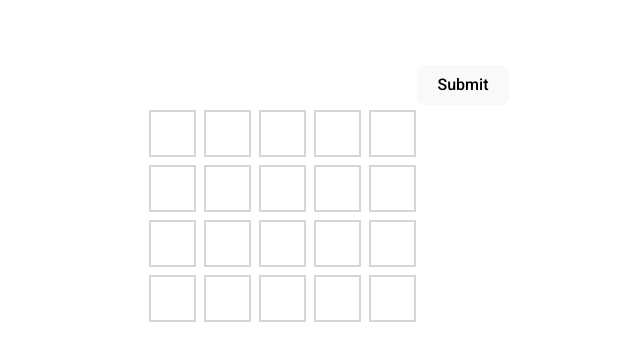
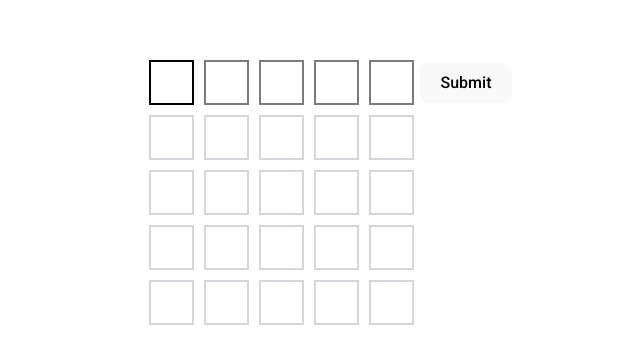
Before and after one commit to bessonv/wordle-clone, a React app: page / in a window 1280 px wide. Shown: the part 203-566 px from the top of the page, without its empty margins (359-999 px from the left). Built offline with nearby package versions, Linux system fonts and the light colour scheme; the HTML template or start-up script is replaced by a standard one.

Commit message:
change input component

```diff
--- a/src/App.css
+++ b/src/App.css
@@ -48,7 +48,7 @@ html, body, input {
   width: 300px;
 }
 
-.answer {
+.answer, .input {
   display: flex;
   flex-direction: row;
   flex-wrap: nowrap;
@@ -67,33 +67,32 @@ html, body, input {
   font-weight: 500;
 }
 
-.input {
+.input input {
   height: 45px;
-}
+  width: 45px;
+  padding: 0;
 
-.input input {
   font-size: 30px;
+  font-weight: 500;
   text-transform: uppercase;
-  font-weight: 500;
-  letter-spacing: 37px;
-  border: none;
+  text-align: center;
 }
 
 .input input[type=text] {
-  width: 100%;
-  /* padding: 12px 20px; */
-  padding-left: 31px;
-  /* box-sizing: border-box; */
+  box-sizing: border-box;
+  border: 2px solid var(--gray);
+  transition: 0.5s;
+  outline: none;
 }
 
 .input input[type=text]:focus {
-  outline: none;
+  border: 2px solid #000;
 }
 
 .submit-button {
-  position: relative;
-  bottom: 37px;
-  left: 182px;
+  position: absolute;
+  margin-left: 370px;
+  margin-top: 3px;
 }
 
 .card {
@@ -107,8 +106,8 @@ html, body, input {
 .blank {
   border: 2px solid #d3d6da;
   display: block;
-  width: 43px;
-  height: 43px;
+  width: 41px;
+  height: 41px;
 }
 
 .green {
--- a/src/components/gameboard.tsx
+++ b/src/components/gameboard.tsx
@@ -1,6 +1,6 @@
 import { useState } from "react";
 import InfoMessage from "./infoMessage";
-import Input from "./input";
+import WordInput from "./wordInput";
 import Answer from "./answer";
 
 interface GameBoardProps {
@@ -14,9 +14,8 @@ type Answer = {
 
 function GameBoard({answerWord}: GameBoardProps) {
 
-  const [current, setCurrent] = useState(0); // tryCount
+  const [tryCount, setTryCount] = useState(0);
   const [warning, setWarning] = useState<boolean>(false);
-  // const [answers, setAnswers] = useState<string[]>([]);
   const [answers, setAnswers] = useState<Answer[]>([]);
 
   const [endState, setEndState] = useState<boolean>(false);
@@ -47,7 +46,7 @@ function GameBoard({answerWord}: GameBoardProps) {
       colors: colorsArray
     }
     setAnswers([...answers, answer]);
-    setCurrent(current + 1);
+    setTryCount(tryCount + 1);
 
     if (word === answerWord) {
       setEndState(true);
@@ -72,9 +71,9 @@ function GameBoard({answerWord}: GameBoardProps) {
       />
       {
         [...Array(5)].map((answer, index) => {
-          if (index === current) {
+          if (index === tryCount) {
             return (
-              <Input
+              <WordInput
                 isIncorrectInput={(showWarning) => setWarning(showWarning)}
                 submitWord={(word) => checkAnswer(word)}
               />
--- a/src/components/input.tsx
+++ /dev/null
@@ -1,43 +0,0 @@
-import { KeyboardEvent, ChangeEvent, FormEvent, useState } from "react";
-
-interface InputProps {
-  isIncorrectInput: (warn: boolean) => void;
-  submitWord: (word: string) => void;
-}
-
-function Input({isIncorrectInput, submitWord}: InputProps) {
-
-  const [word, setWord] = useState<string>('');
-
-  const checkInput = (e: ChangeEvent<HTMLInputElement>) => {
-    const word = e.target.value;
-    setWord(word);
-    if (word.length > 5) return isIncorrectInput(true);
-    isIncorrectInput(false);
-  }
-
-  const handleSubmit = (e: FormEvent<HTMLButtonElement> | KeyboardEvent<HTMLInputElement>) => {
-    e.preventDefault();
-    if (word.length !== 5) return isIncorrectInput(true);
-
-    submitWord(word);
-  }
-
-  return (
-    <div className="input">
-      <input
-        type="text"
-        maxLength={5}
-        onChange={e => checkInput(e)}
-        onKeyDown={e => {
-          if (e.key === "Enter") {
-            handleSubmit(e);
-          }
-        }}
-      />
-      <button className="submit-button" onClick={e => handleSubmit(e)}>Submit</button>
-    </div>
-  )
-}
-
-export default Input;
--- /dev/null
+++ b/src/components/wordInput.tsx
@@ -0,0 +1,88 @@
+import { KeyboardEvent, ChangeEvent, FormEvent, useState, useRef, BaseSyntheticEvent, useEffect } from "react";
+
+interface InputProps {
+  isIncorrectInput: (warn: boolean) => void;
+  submitWord: (word: string) => void;
+}
+
+function WordInput({isIncorrectInput, submitWord}: InputProps) {
+
+  const [inputArray, setInputArray] = useState<string[]>([...Array(5).fill("")]);
+  const [currentFocusIndex, setCurrentFocusIndex] = useState<number>(0);
+  const inputRefs = useRef<Array<HTMLInputElement> | []>([]);
+
+  useEffect(() => {
+    inputRefs.current[0].focus();
+  }, []);
+
+  const handleInput = (e: ChangeEvent<HTMLInputElement>, index: number) => {
+    const inputValue = e.target.value;
+
+    const prevArray = inputArray;
+    prevArray[index] = String(inputValue).toLowerCase();
+    setInputArray(prevArray);
+    isIncorrectInput(false);
+    if (inputValue === "") {
+      return;
+    }
+
+    if (index <= inputArray.length - 2) {
+      setCurrentFocusIndex(index + 1);
+      if (inputRefs && inputRefs.current && index === currentFocusIndex) {
+        inputRefs.current[index + 1].focus();
+      }
+    }
+  }
+
+  const handleSubmit = (e: FormEvent<HTMLButtonElement> | KeyboardEvent<HTMLInputElement>) => {
+    e.preventDefault();
+    const word = inputArray.join("");
+    if (word.length !== 5) return isIncorrectInput(true);
+
+    submitWord(word);
+  }
+
+  const handleKeyPress = (e: KeyboardEvent<HTMLInputElement>, index: number) => {
+    if (e.key === "Enter") {
+      handleSubmit(e);
+      return;
+    }
+    if (e.key === "Backspace") {
+      if (index === 0) {
+        setCurrentFocusIndex(0);
+        return;
+      }
+      setCurrentFocusIndex(index - 1);
+      if (inputRefs && inputRefs.current && index === currentFocusIndex) {
+        inputRefs.current[index - 1].focus();
+      }
+      return;
+    }
+  }
+
+  const onFocus = (e: BaseSyntheticEvent, index: number) => {
+    setCurrentFocusIndex(index);
+    e.target.focus();
+  }
+
+  return (
+    <div className="input">
+      {
+        inputArray.map((_, index) => (
+          <input
+            key={index}
+            type="text"
+            maxLength={1}
+            ref={(el) => el && (inputRefs.current[index] = el)}
+            onChange={e => handleInput(e, index)}
+            onKeyUp={e => handleKeyPress(e, index)}
+            onFocus={e => onFocus(e, index)}
+          />
+        ))
+      }
+      <button className="submit-button" onClick={e => handleSubmit(e)}>Submit</button>
+    </div>
+  )
+}
+
+export default WordInput;
```
